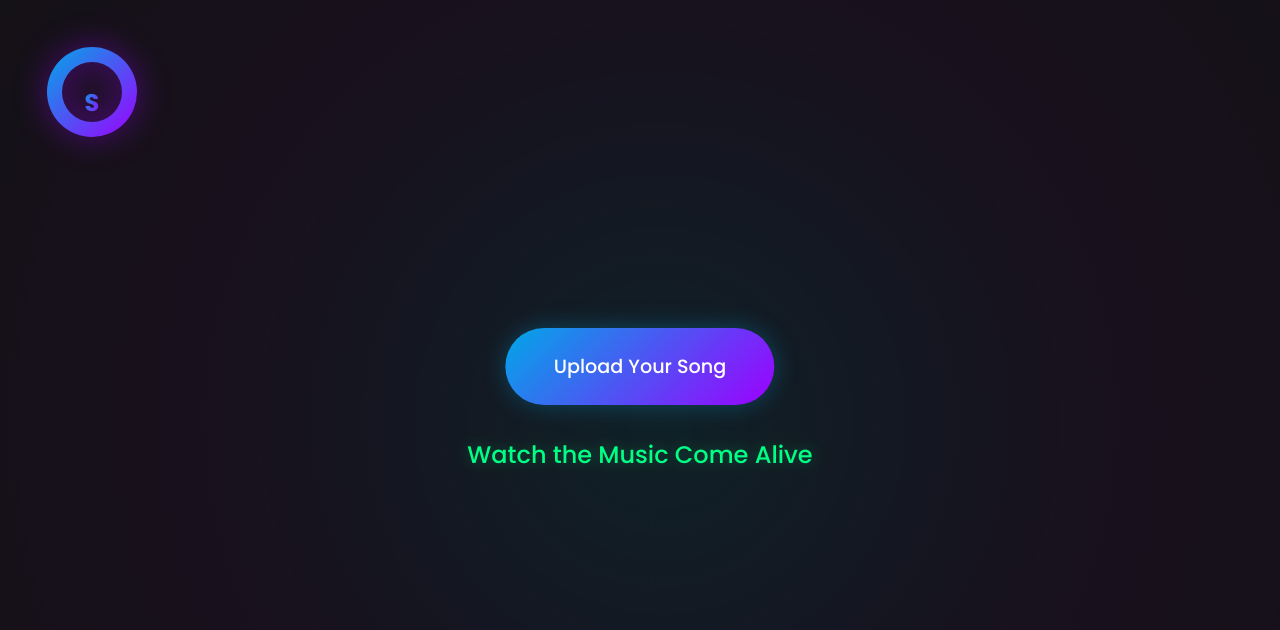
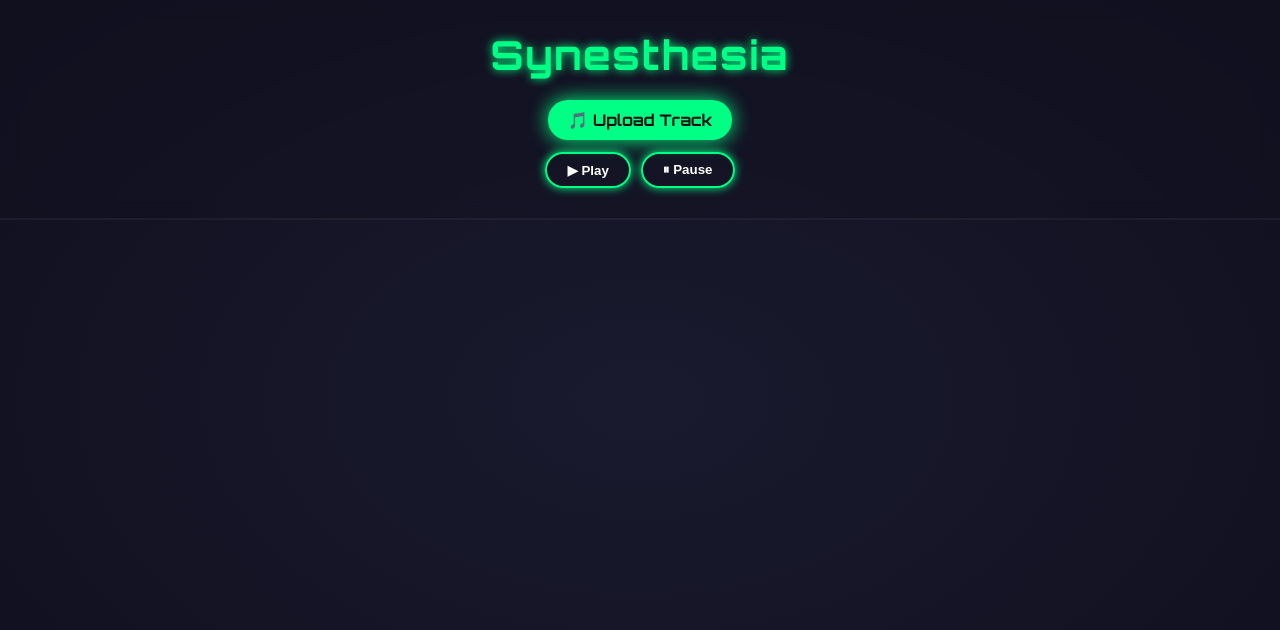
Before and after one commit to fitto-0/Synesthesia, a plain HTML site: page index.html in a window 1280 px wide. Drawn offline with Linux system fonts and the light colour scheme.

Commit message:
second commit

```diff
--- a/index.html
+++ b/index.html
@@ -1,42 +1,25 @@
 <!DOCTYPE html>
 <html lang="en">
 <head>
-    <meta charset="UTF-8">
-    <meta name="viewport" content="width=device-width, initial-scale=1.0">
-    <title>Synesthesia</title>
-    <link rel="stylesheet" href="style.css">
-    <link href="https://fonts.googleapis.com/css2?family=Poppins:wght@300;500;700&display=swap" rel="stylesheet">
+  <meta charset="UTF-8" />
+  <meta name="viewport" content="width=device-width, initial-scale=1.0" />
+  <title>Synesthesia</title>
+  <link rel="stylesheet" href="style.css" />
+  <link href="https://fonts.googleapis.com/css2?family=Orbitron:wght@400;700&display=swap" rel="stylesheet">
 </head>
 <body>
-    <div class="logo">
-        <svg width="120" height="120" viewBox="0 0 120 120">
-            <path fill="url(#gradient)" d="M60 15a45 45 0 1 0 0 90 45 45 0 0 0 0-90zm0 15a30 30 0 0 1 0 60 30 30 0 0 1 0-60z"/>
-            <text x="50%" y="60%" dominant-baseline="middle" text-anchor="middle"
-                  fill="url(#gradient)" font-size="24" font-weight="bold">S</text>
-            <defs>
-                <linearGradient id="gradient" x1="0%" y1="0%" x2="100%" y2="100%">
-                    <stop offset="0%" stop-color="#00A8E8"/>
-                    <stop offset="100%" stop-color="#9D00FF"/>
-                </linearGradient>
-            </defs>
-        </svg>
+  <div class="overlay">
+    <h1 class="title">Synesthesia</h1>
+    <div class="controls">
+      <label for="file-input" class="upload-label">🎵 Upload Track</label>
+      <input type="file" id="file-input" accept="audio/*" />
+      <div class="buttons">
+        <button id="play-btn">▶ Play</button>
+        <button id="pause-btn">⏸ Pause</button>
+      </div>
     </div>
-
-
-    <div class="gradient-bg"></div>
-
-    <div class="visualizer-container">
-        <canvas id="visualizer"></canvas>
-        <div class="upload-section">
-            <button class="upload-btn" onclick="document.getElementById('file-input').click()">
-                Upload Your Song
-            </button>
-            <p class="tagline">Watch the Music Come Alive</p>
-        </div>
-    </div>
-
-    <input type="file" id="file-input" hidden accept="audio/*">
-
-    <script src="script.js"></script>
+  </div>
+  <canvas id="visualizer"></canvas>
+  <script src="script.js"></script>
 </body>
 </html>
--- a/script.js
+++ b/script.js
@@ -1,8 +1,11 @@
 const canvas = document.getElementById('visualizer');
 const ctx = canvas.getContext('2d');
-let audioContext, analyser, dataArray;
+const playBtn = document.getElementById('play-btn');
+const pauseBtn = document.getElementById('pause-btn');
 
-// Initialize canvas size
+let audioContext, analyser, dataArray, audio;
+let isPlaying = false;
+
 function initCanvas() {
     canvas.width = window.innerWidth;
     canvas.height = window.innerHeight;
@@ -11,10 +14,8 @@ initCanvas();
 
 window.addEventListener('resize', () => {
     initCanvas();
-    drawVisualizer();
 });
 
-// Audio processing setup
 function setupAudioContext(audioElement) {
     audioContext = new (window.AudioContext || window.webkitAudioContext)();
     analyser = audioContext.createAnalyser();
@@ -22,52 +23,61 @@ function setupAudioContext(audioElement) {
 
     source.connect(analyser);
     analyser.connect(audioContext.destination);
-    analyser.fftSize = 256;
 
+    analyser.fftSize = 128;
     dataArray = new Uint8Array(analyser.frequencyBinCount);
 }
 
-// Visualization drawing logic
-function drawVisualizer() {
-    ctx.lineWidth = 2;
-    ctx.strokeStyle = '#00FF85';
-    ctx.beginPath();
+function drawBars() {
+    ctx.clearRect(0, 0, canvas.width, canvas.height);
+    analyser.getByteFrequencyData(dataArray);
 
-    const sliceWidth = canvas.width / dataArray.length;
+    const barWidth = canvas.width / dataArray.length;
     let x = 0;
 
-    for(let i = 0; i < dataArray.length; i++) {
-        const v = dataArray[i] / 128.0;
-        const y = v * canvas.height / 2;
+    for (let i = 0; i < dataArray.length; i++) {
+        const barHeight = dataArray[i];
+        const r = 50 + barHeight * 2;
+        const g = 255;
+        const b = 133;
 
-        i === 0 ? ctx.moveTo(x, y) : ctx.lineTo(x, y);
-        x += sliceWidth;
+        ctx.fillStyle = `rgb(${r},${g},${b})`;
+        ctx.shadowBlur = 20;
+        ctx.shadowColor = `rgb(${r},${g},${b})`;
+        ctx.fillRect(x, canvas.height - barHeight, barWidth - 2, barHeight);
+        x += barWidth;
     }
-
-    ctx.stroke();
 }
 
-// Visualization render loop
 function animate() {
-    ctx.fillStyle = '#121212';
-    ctx.fillRect(0, 0, canvas.width, canvas.height);
-
-    analyser.getByteFrequencyData(dataArray);
-    drawVisualizer();
+    if (!isPlaying) return;
+    drawBars();
     requestAnimationFrame(animate);
 }
 
-// File input handling
 document.getElementById('file-input').addEventListener('change', function(e) {
     const file = e.target.files[0];
     if (!file) return;
 
     const reader = new FileReader();
     reader.onload = function(e) {
-        const audio = new Audio(e.target.result);
+        if (audio) audio.pause();
+
+        audio = new Audio(e.target.result);
         setupAudioContext(audio);
-        audio.play();
-        animate();
     };
     reader.readAsDataURL(file);
 });
+
+playBtn.addEventListener('click', () => {
+    if (!audio) return;
+    audio.play();
+    isPlaying = true;
+    animate();
+});
+
+pauseBtn.addEventListener('click', () => {
+    if (!audio) return;
+    audio.pause();
+    isPlaying = false;
+});
--- a/style.css
+++ b/style.css
@@ -1,89 +1,93 @@
+/* Reset & Base */
 * {
   margin: 0;
   padding: 0;
   box-sizing: border-box;
-    font-family: 'Poppins', sans-serif;
 }
 
-body {
-    background: #121212;
-    color: #fff;
-    min-height: 100vh;
+body, html {
+  height: 100%;
+  width: 100%;
   overflow: hidden;
-}
-
-.logo {
-    position: absolute;
-    top: 2rem;
-    left: 2rem;
-    font-size: 2rem;
-    background: linear-gradient(45deg, #00A8E8, #9D00FF);
-    -webkit-background-clip: text;
-    -webkit-text-fill-color: transparent;
-    filter: drop-shadow(0 0 15px rgba(157, 0, 255, 0.5));
-    z-index: 3;
-}
-
-.visualizer-container {
-    position: relative;
-    width: 100vw;
-    height: 100vh;
+  font-family: 'Orbitron', sans-serif;
+  background: radial-gradient(ellipse at center, #1a1a2e 0%, #0f0f1e 100%);
+  color: #ffffff;
 }
 
 canvas {
+  display: block;
   position: absolute;
   top: 0;
   left: 0;
+  z-index: 0;
 }
 
-.upload-section {
+/* Overlay UI */
+.overlay {
   position: absolute;
-    top: 50%;
-    left: 50%;
-    transform: translate(-50%, -50%);
-    text-align: center;
-    z-index: 2;
+  z-index: 10;
+  width: 100%;
+  padding: 30px;
+  display: flex;
+  flex-direction: column;
+  align-items: center;
+  gap: 20px;
+  backdrop-filter: blur(10px);
+  background: rgba(18, 18, 34, 0.4);
+  border-bottom: 2px solid rgba(255, 255, 255, 0.05);
 }
 
-.upload-btn {
-    background: linear-gradient(135deg, #00A8E8 0%, #9D00FF 100%);
-    border: none;
-    padding: 1.5rem 3rem;
-    color: white;
-    font-size: 1.2rem;
-    border-radius: 50px;
-    cursor: pointer;
-    transition: all 0.3s ease;
-    box-shadow: 0 0 25px rgba(0, 168, 232, 0.3);
+.title {
+  font-size: 2.5rem;
+  color: #00ff85;
+  text-shadow: 0 0 10px #00ff85;
+  letter-spacing: 2px;
 }
 
-.upload-btn:hover {
-    transform: scale(1.05);
-    box-shadow: 0 0 35px rgba(157, 0, 255, 0.5);
+.controls {
+  display: flex;
+  flex-direction: column;
+  align-items: center;
+  gap: 12px;
 }
 
-.tagline {
-    margin-top: 2rem;
-    font-size: 1.5rem;
-    color: #00FF85;
-    text-shadow: 0 0 15px rgba(0, 255, 133, 0.3);
+.upload-label {
+  background: #00ff85;
+  color: #121212;
+  padding: 10px 20px;
+  border-radius: 40px;
+  font-weight: bold;
+  cursor: pointer;
+  transition: all 0.3s ease-in-out;
+  box-shadow: 0 0 20px #00ff85;
 }
 
-.gradient-bg {
-    position: fixed;
-    top: -50%;
-    left: -50%;
-    width: 200%;
-    height: 200%;
-    background: radial-gradient(circle,
-        rgba(0,168,232,0.1) 0%,
-        rgba(157,0,255,0.05) 30%,
-        rgba(0,33,64,0) 70%);
-    animation: move 20s infinite alternate;
-    z-index: 1;
+.upload-label:hover {
+  background: #00e27a;
 }
 
-@keyframes move {
-    0% { transform: translate(0, 0); }
-    100% { transform: translate(50px, 50px); }
+#file-input {
+  display: none;
 }
+
+.buttons {
+  display: flex;
+  gap: 10px;
+}
+
+button {
+  background: transparent;
+  color: #ffffff;
+  border: 2px solid #00ff85;
+  padding: 8px 20px;
+  border-radius: 40px;
+  cursor: pointer;
+  transition: 0.3s ease;
+  font-weight: bold;
+  box-shadow: 0 0 10px #00ff85;
+}
+
+button:hover {
+  background: #00ff85;
+  color: #121212;
+}
```
Lines whose indentation alone changed are shown as unchanged.
